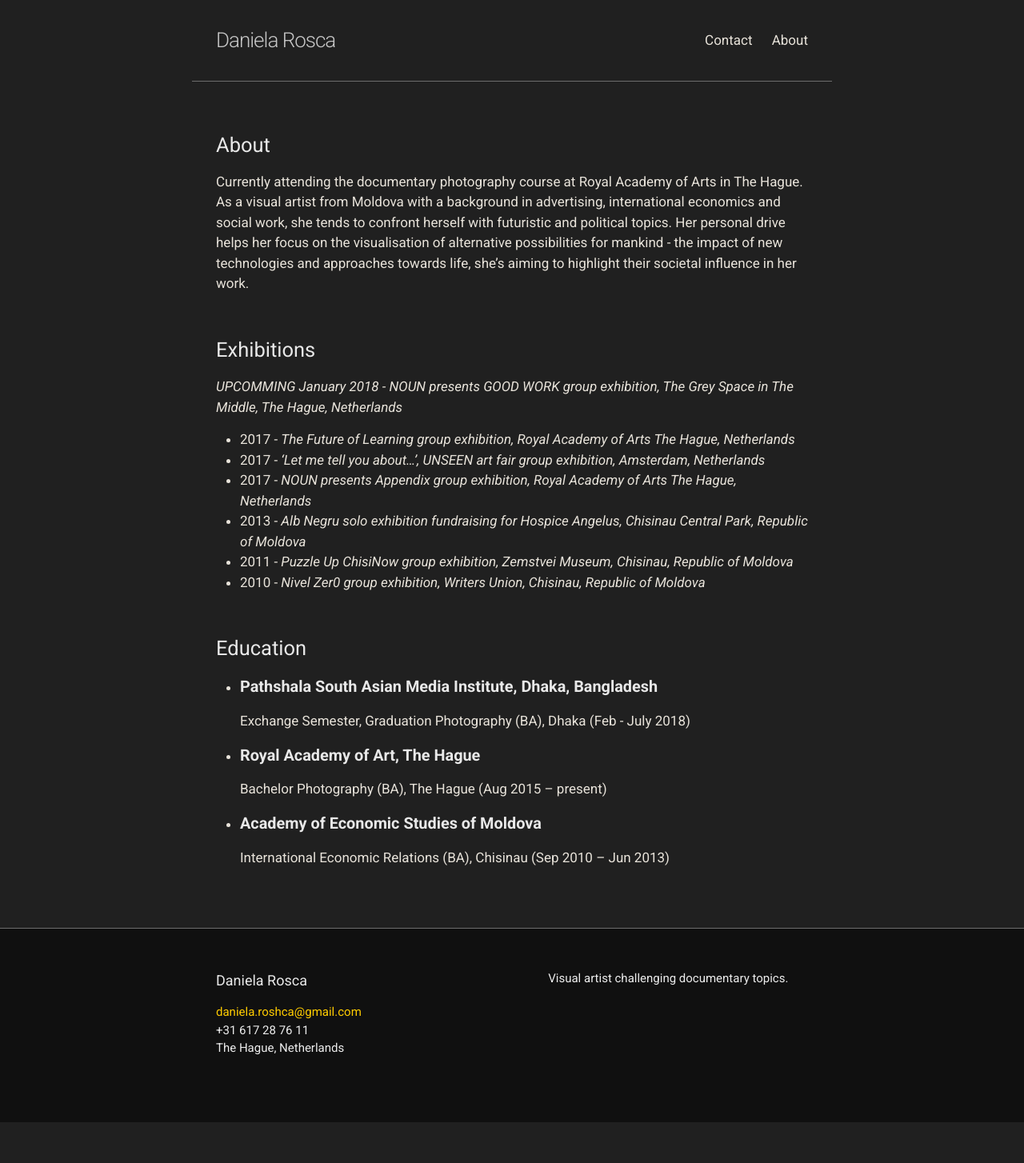
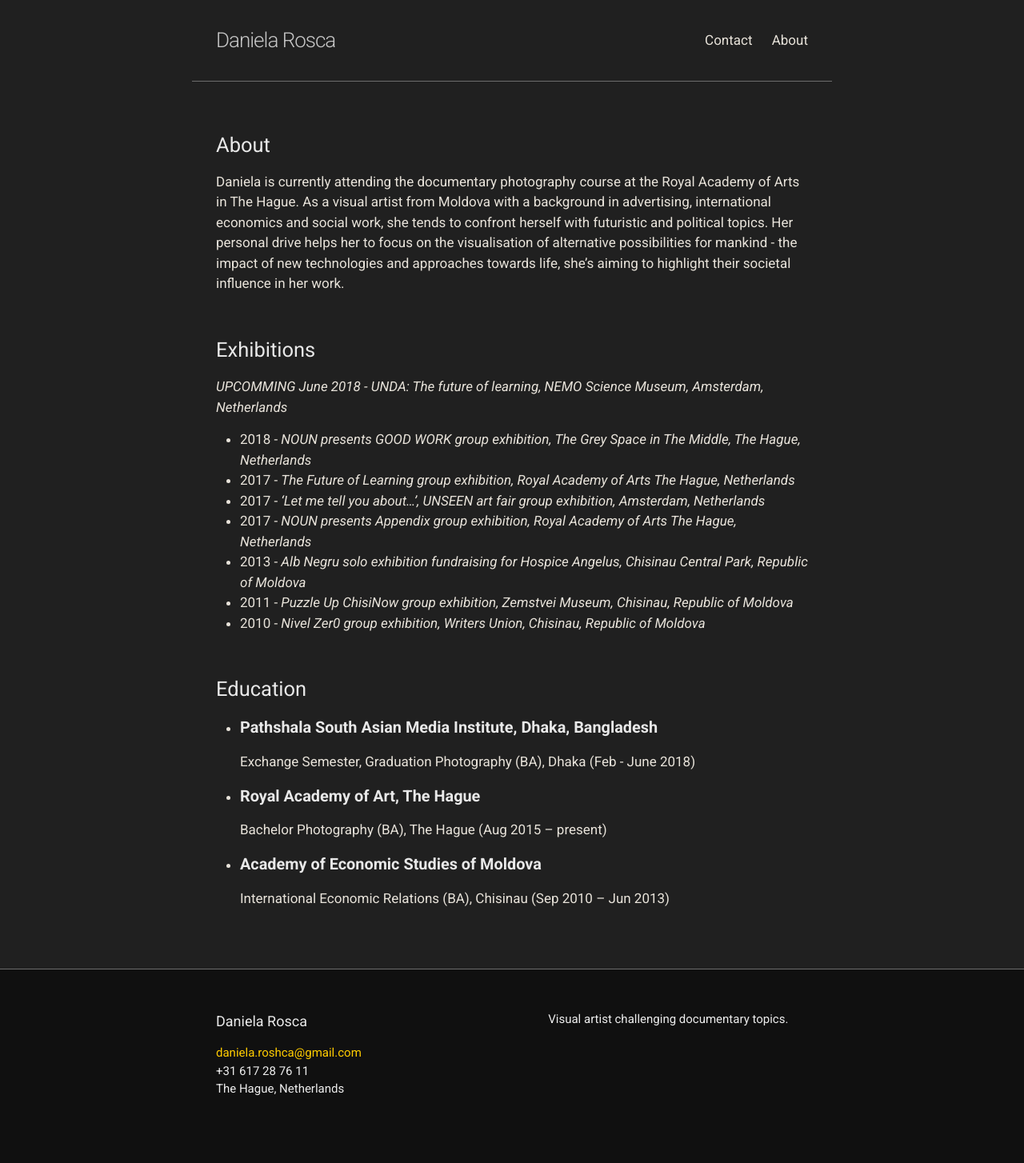
Before and after one commit to Danilusha/danilusha.github.io, a Jekyll site: the page built from index.md, in a window 1280 px wide. Shown: the whole page at 80% size. Built offline with Jekyll 4.4.1, drawn with Linux system fonts in a browser that asks for light colours; our own code applies the rules of GitHub Pages for plain Markdown files; before the commit the page ends 1403 px from its top, so only the background shows below that.

Commit message:
Update index.md

```diff
--- a/index.md
+++ b/index.md
@@ -7,11 +7,12 @@
 layout: home
 ---
 ## About
-Currently attending the  documentary photography course at Royal Academy of Arts in The Hague. As a visual artist from Moldova with a background in advertising, international economics and social work, she tends to confront herself with futuristic and political topics. Her personal drive helps her focus on the visualisation of alternative possibilities for mankind - the impact of new technologies and approaches towards life, she's aiming to highlight their societal influence in her work.
+Daniela is currently attending the  documentary photography course at the Royal Academy of Arts in The Hague. As a visual artist from Moldova with a background in advertising, international economics and social work, she tends to confront herself with futuristic and political topics. Her personal drive helps her to focus on the visualisation of alternative possibilities for mankind - the impact of new technologies and approaches towards life, she's aiming to highlight their societal influence in her work.
 
 <h2 style="margin-top: 50px;">Exhibitions</h2>
 
-*UPCOMMING January 2018 - NOUN presents GOOD WORK group exhibition, The Grey Space in The Middle, The Hague, Netherlands*
+*UPCOMMING June 2018 - UNDA: The future of learning, NEMO Science Museum, Amsterdam, Netherlands*
+- 2018 - *NOUN presents GOOD WORK group exhibition, The Grey Space in The Middle, The Hague, Netherlands*
 - 2017 - *The Future of Learning group exhibition, Royal Academy of Arts The Hague, Netherlands*
 - 2017 - *‘Let me tell you about…’, UNSEEN art fair group exhibition, Amsterdam, Netherlands*
 - 2017 - *NOUN presents Appendix group exhibition, Royal Academy of Arts The Hague, Netherlands*
@@ -22,7 +23,7 @@ Currently attending the  documentary photography course at Royal Academy of Arts
 <h2 style="margin-top: 50px;">Education</h2>
 
 - ### **Pathshala South Asian Media Institute, Dhaka, Bangladesh**
-Exchange Semester, Graduation Photography (BA), Dhaka (Feb - July 2018)
+Exchange Semester, Graduation Photography (BA), Dhaka (Feb - June 2018)
 
 - ### **Royal Academy of Art, The Hague**
 Bachelor Photography (BA), The Hague (Aug 2015 – present)
```
